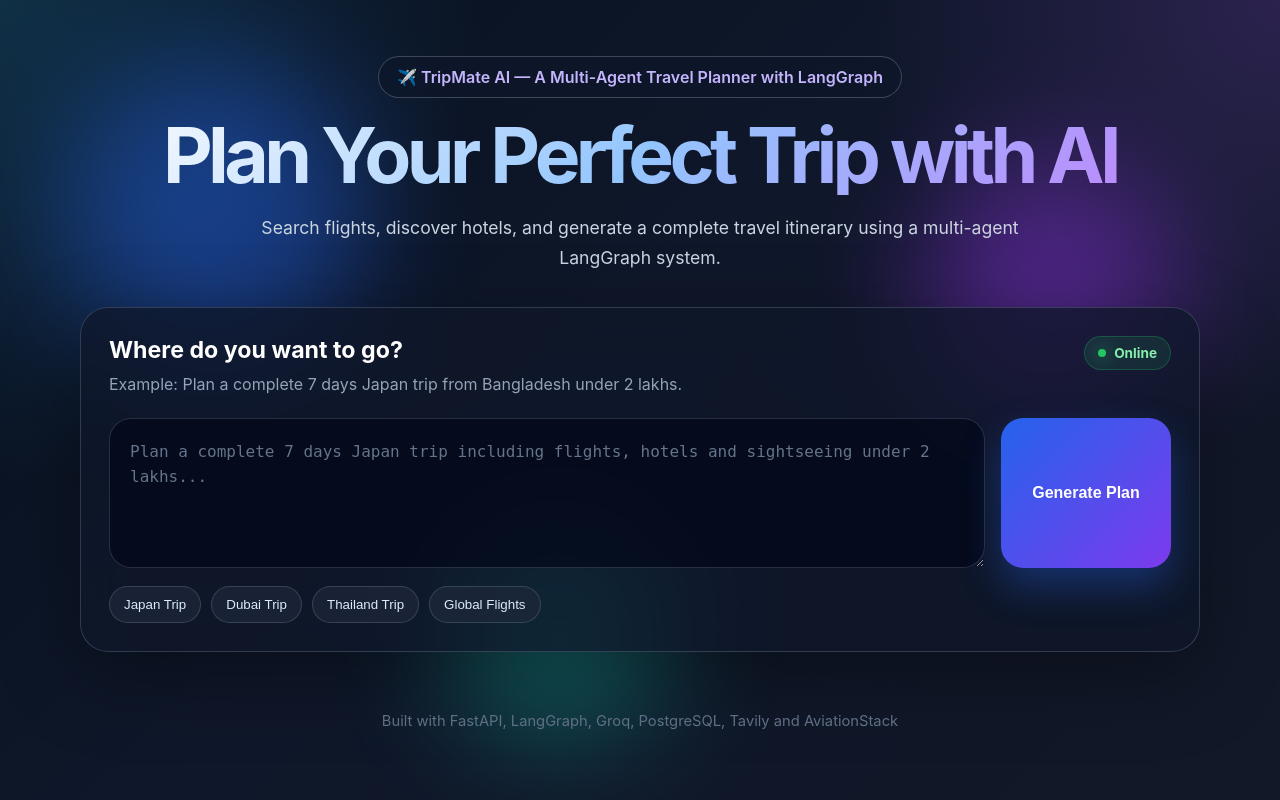
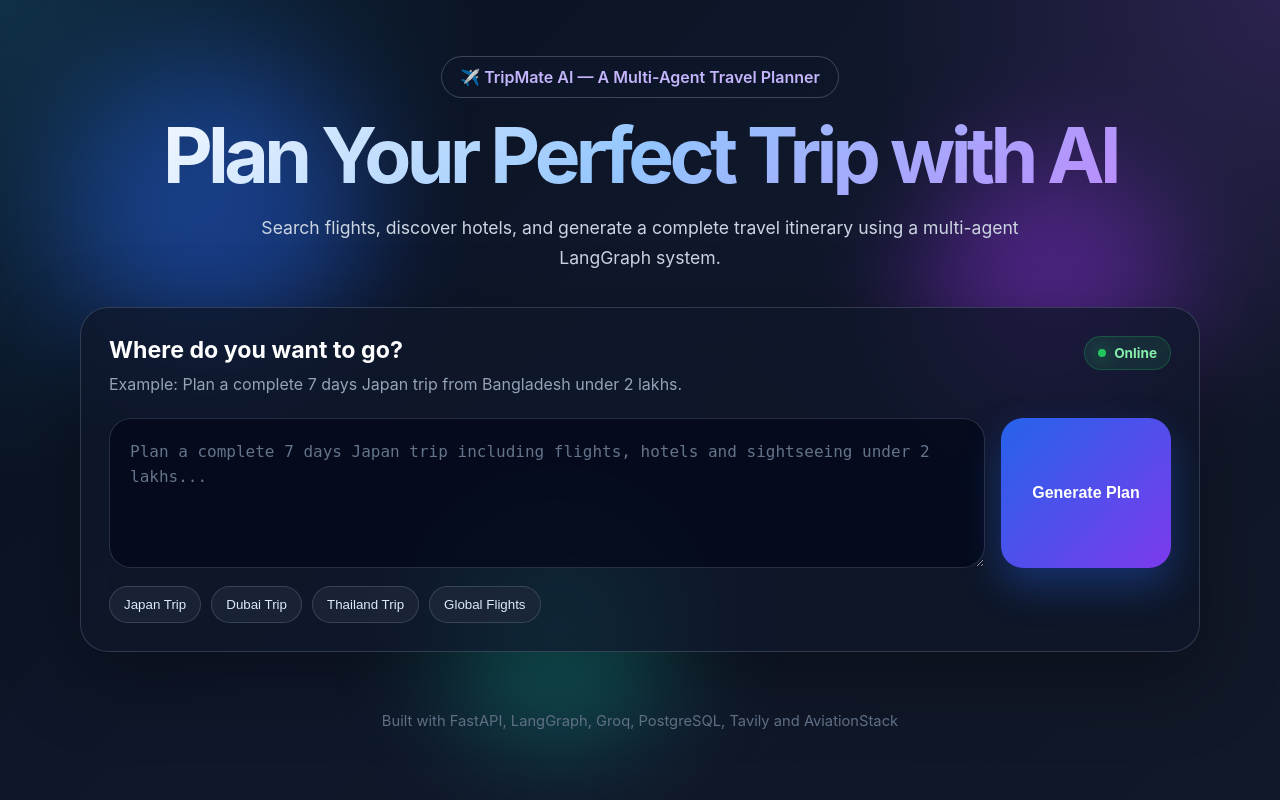
Before and after one commit to jeyaseelan6/TripMate-AI---A-Multi-Agent-Travel-Planner, a FastAPI app: page / in a window 1280 px wide. Run offline with FastAPI, Linux system fonts and the light colour scheme; some libraries are stand-ins or nearby versions.

```diff
--- a/templates/index.html
+++ b/templates/index.html
@@ -23,7 +23,7 @@
 
         <section class="hero-section">
             <div class="badge">
-                ✈️ TripMate AI — A Multi-Agent Travel Planner with LangGraph
+                ✈️ TripMate AI — A Multi-Agent Travel Planner
             </div>
 
             <h1>
```
